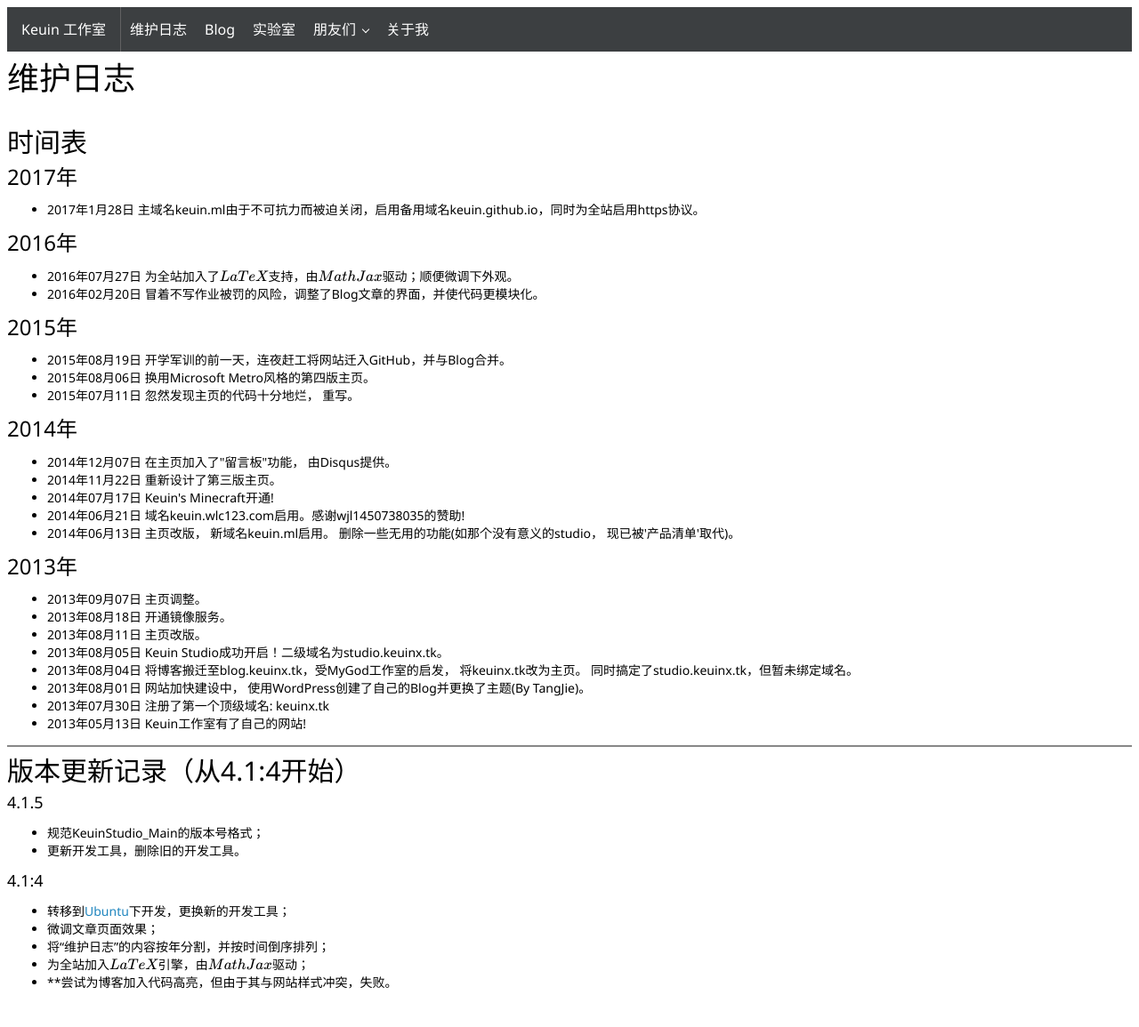
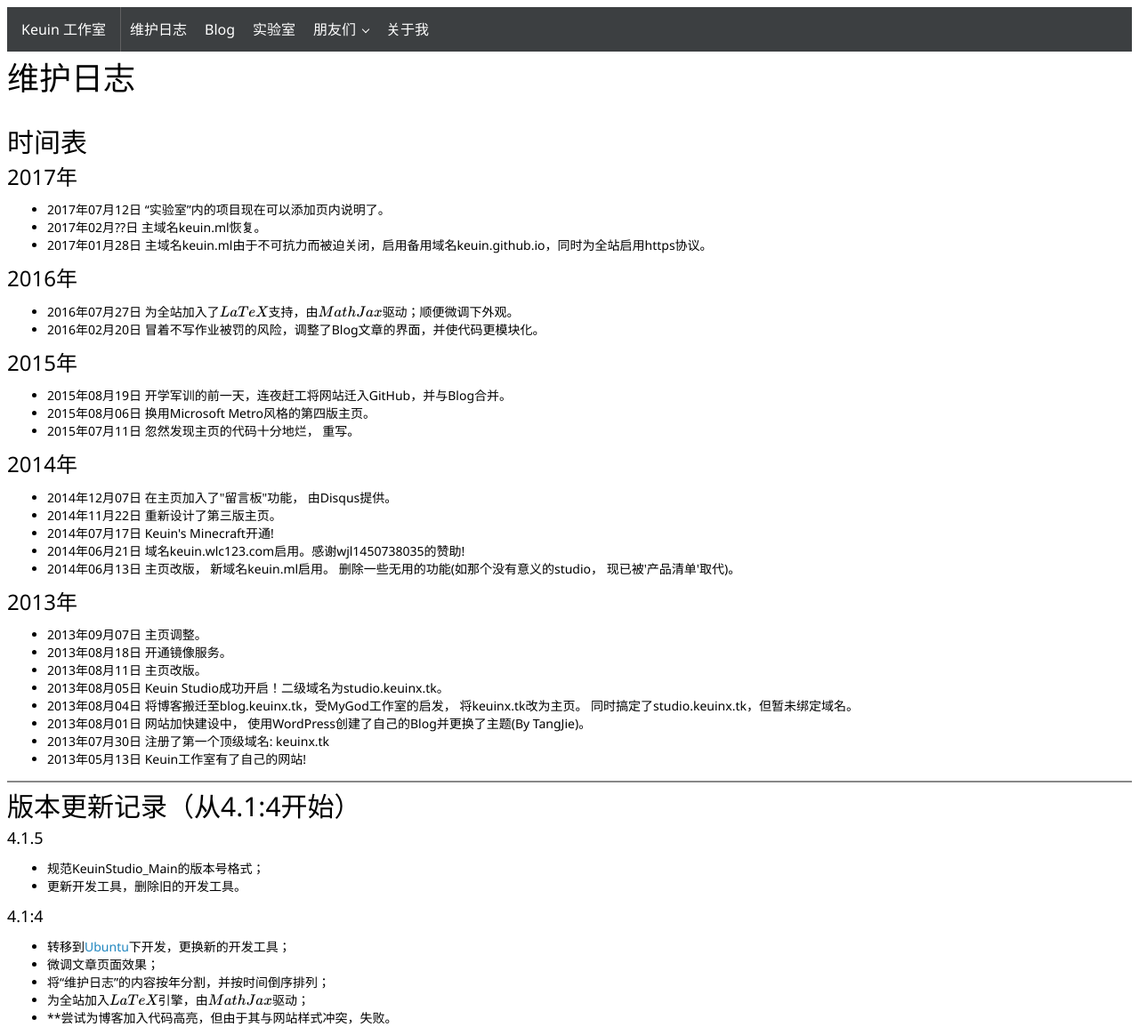
Before and after one commit to keuin/keuin.github.io, a Jekyll site: the page built from log/index.html, in a window 1280 px wide. Shown: the whole page at 89% size. Built offline with Jekyll 4.4.1, drawn with Linux system fonts in a browser that asks for light colours; Markdown is read by kramdown in place of the engine named in the settings; formulas are drawn with MathJax 3; comment, search, counter and statistics services are not loaded; before the commit the page ends 1115 px from its top, so only the background shows below that.

Commit message:
Add function "notes".

```diff
--- a/_layouts/projects.html
+++ b/_layouts/projects.html
@@ -18,6 +18,8 @@
 <!--a class="button" href="{{ page.downloadUrl }}" target="_blank"><span class="mif-file-download"></span> 获取</a-->
 <a class="button" href="https://github.com/keuin/KeuinStudio_Storage/tree/master/dl/{{ page.dlID }}/" target="_blank"><span class="mif-download2"></span> 获取</a>
 <br />
+<!-说明->
+{{ content }}
 <div id="disqus_thread"></div>
 <script type="text/javascript">
     var disqus_shortname = 'keuinstudiolab';
--- a/log/index.html
+++ b/log/index.html
@@ -7,7 +7,9 @@
 <h2>时间表</h2>
 <h3>2017年</h3>
 <ul>
-    <li>2017年1月28日 主域名keuin.ml由于不可抗力而被迫关闭，启用备用域名keuin.github.io，同时为全站启用https协议。</li>
+    <li>2017年07月12日 “实验室”内的项目现在可以添加页内说明了。</li>
+    <li>2017年02月??日 主域名keuin.ml恢复。</li>
+    <li>2017年01月28日 主域名keuin.ml由于不可抗力而被迫关闭，启用备用域名keuin.github.io，同时为全站启用https协议。</li>
 </ul>
 <h3>2016年</h3>
 <ul>
```
